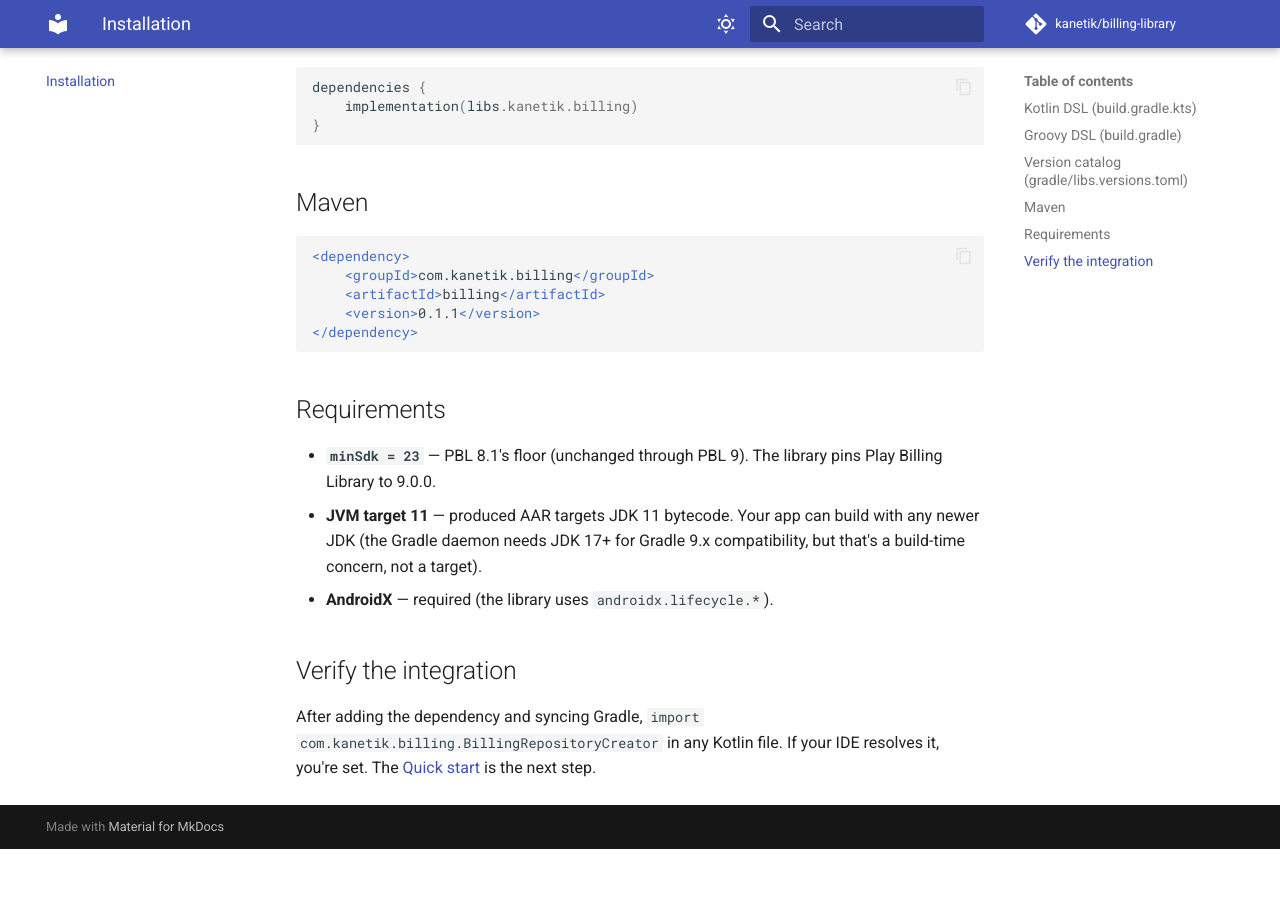
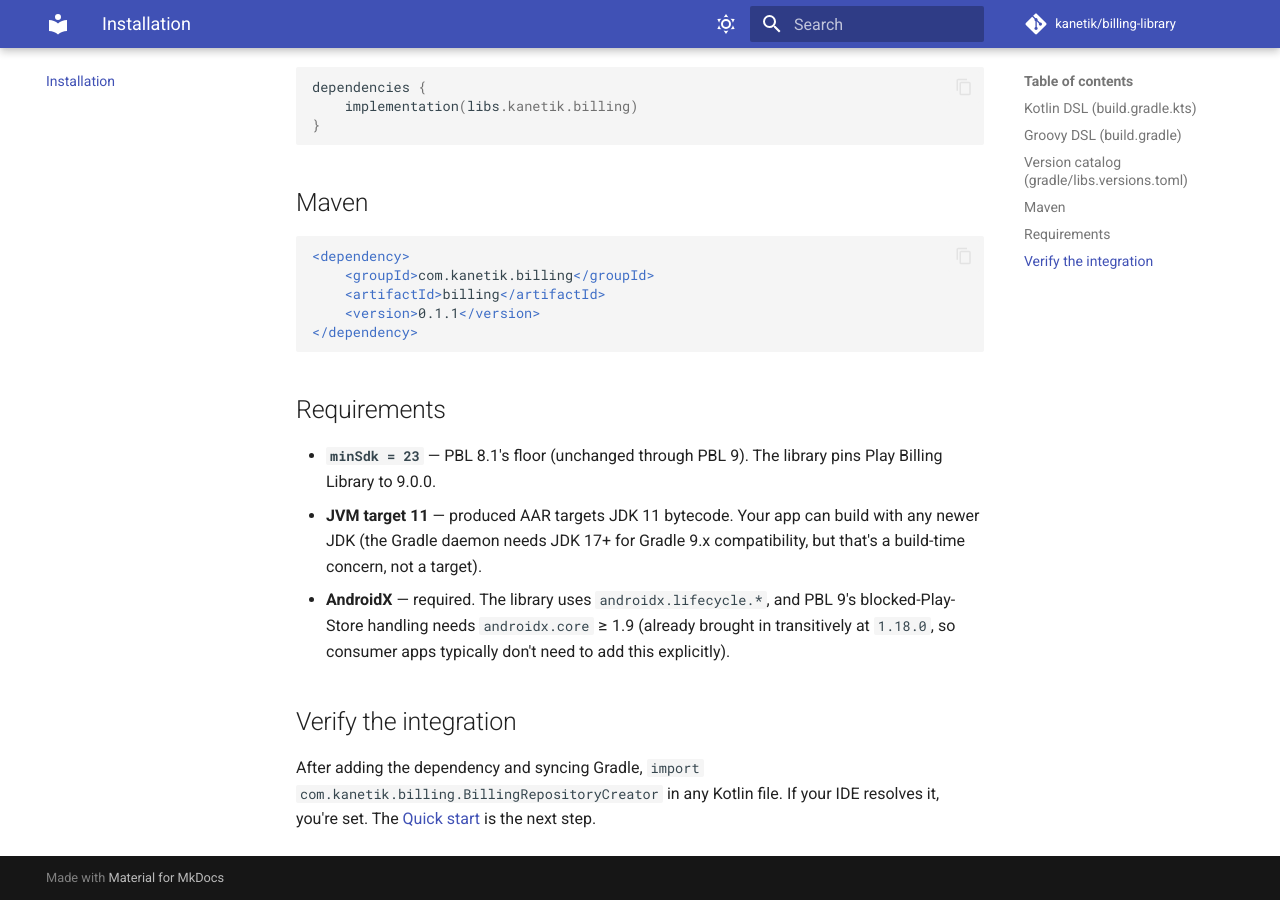
Before and after one commit to kanetik/billing-library, an MkDocs documentation site: the page built from docs/installation.md, in a window 1280 px wide and 900 px high, scrolled down 789 px. Built offline with MkDocs 1.6.1 and Material for MkDocs 9.7.7, drawn with Linux system fonts in a browser that asks for light colours; comment, search, counter and statistics services are not loaded; before the commit the page ends 1638 px from its top, so only the background shows below that.

Commit message:
docs: address Gemini iteration-2 findings — typo + androidx.core requirement
CHANGELOG: fix British "customised" → "customized" per project's
American-English style (.gemini/styleguide.md).

README + installation.md: surface PBL 9's `androidx.core ≥ 1.9`
requirement in both Requirements sections, with the note that the
wrapper already brings `1.18.0` transitively so consumer apps
typically don't need to add it explicitly.

Co-Authored-By: Claude Opus 4.7 (1M context) <noreply@anthropic.com>

```diff
--- a/docs/installation.md
+++ b/docs/installation.md
@@ -50,7 +50,7 @@ dependencies {
 
 - **`minSdk = 23`** — PBL 8.1's floor (unchanged through PBL 9). The library pins Play Billing Library to 9.0.0.
 - **JVM target 11** — produced AAR targets JDK 11 bytecode. Your app can build with any newer JDK (the Gradle daemon needs JDK 17+ for Gradle 9.x compatibility, but that's a build-time concern, not a target).
-- **AndroidX** — required (the library uses `androidx.lifecycle.*`).
+- **AndroidX** — required. The library uses `androidx.lifecycle.*`, and PBL 9's blocked-Play-Store handling needs `androidx.core` ≥ 1.9 (already brought in transitively at `1.18.0`, so consumer apps typically don't need to add this explicitly).
 
 ## Verify the integration
 
```
Also changed, not shown: CHANGELOG.md (+1 -1 lines), README.md (+1 -1 lines).
